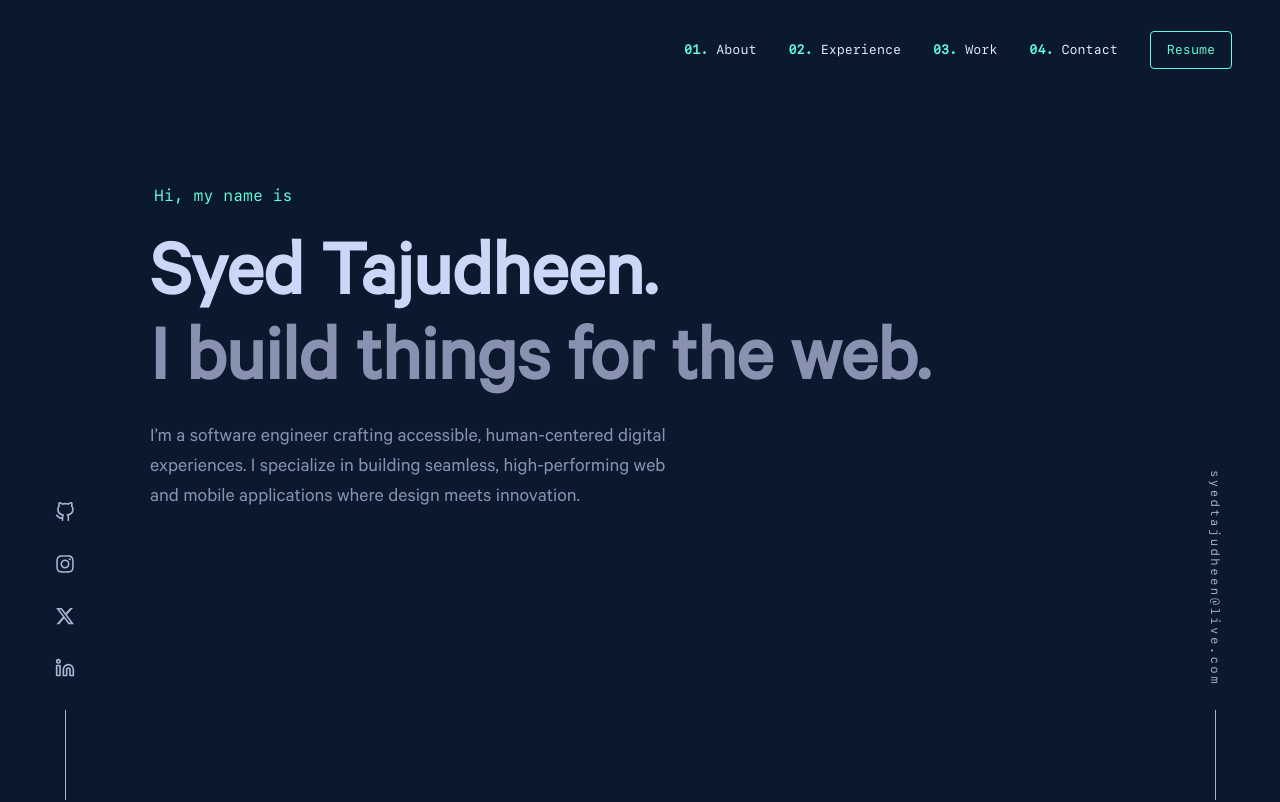
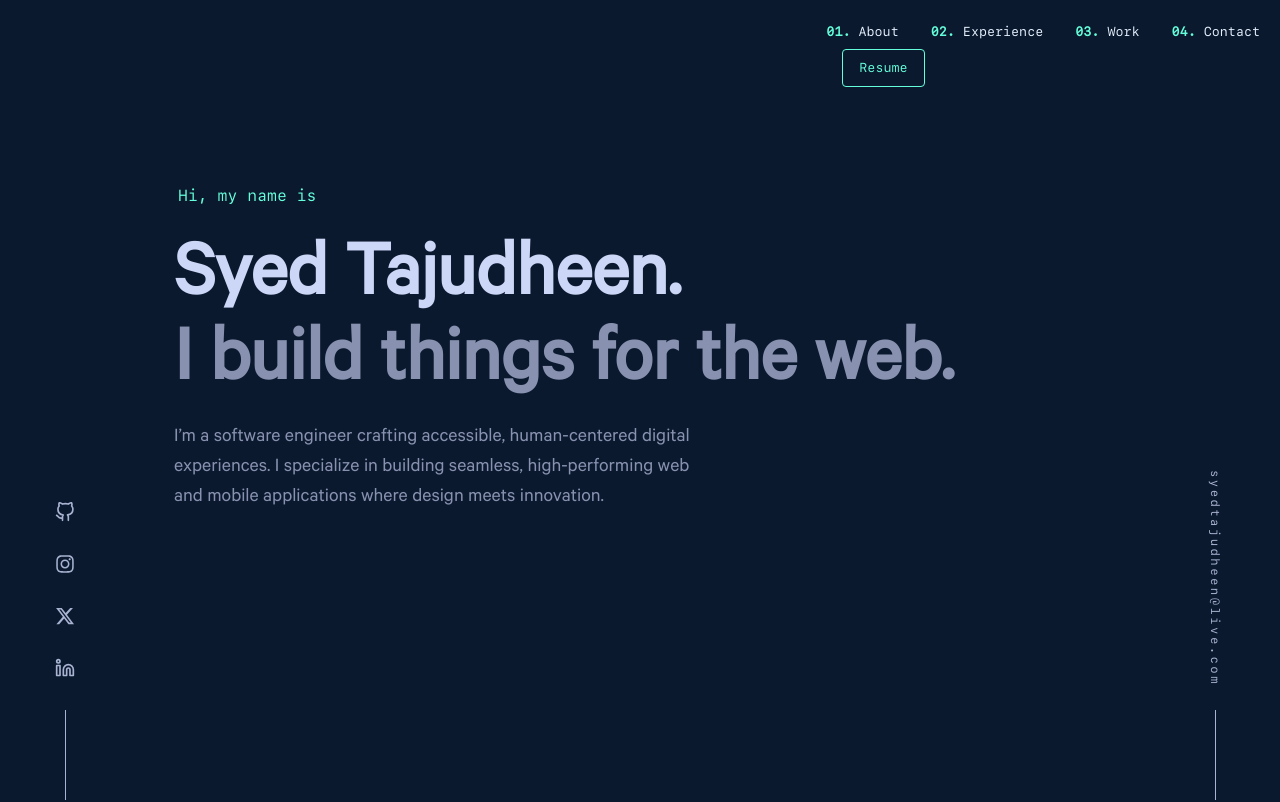
Before and after one commit to syedtajudheen/dev-portfolio, a Next.js app: page / in a window 1280 px wide. Shown: the top 802 px of the page. Built offline with nearby package versions, Linux system fonts and the light colour scheme.

Commit message:
feat: Tweaking for mobile view

```diff
--- a/src/app/globals.css
+++ b/src/app/globals.css
@@ -33,6 +33,9 @@ body {
 
     color: var(--white);
 
+    @media(max-width: 768px) {
+      --fz-heading: 16px;
+    }
 }
 
 @custom-variant dark (&:is(.dark *));
--- a/src/app/page.tsx
+++ b/src/app/page.tsx
@@ -1,14 +1,22 @@
 "use client";
 // import { style } from "framer-motion/client";
 import { Header } from "../components/Header";
-import styled from "styled-components";
+import styled, { createGlobalStyle } from "styled-components";
 import Hero from "@/components/Hero";
 import { SideWidget } from "@/components/SideElement";
 import AboutMe from "@/components/AboutMe";
 import { Work } from "@/components/Work";
 import { Experience } from "@/components/Experience";
 import { Contact } from "@/components/Contact";
-import { useRef } from "react";
+import { useRef, useState } from "react";
+import { Drawer } from "@/components/Drawer";
+import { Footer } from "@/components/Footer";
+
+const GlobalStyle = createGlobalStyle<{ open: boolean }>`
+  body {
+    overflow: ${(props) => (props.open ? "hidden" : "auto")};
+  }
+`;
 
 export type SectionRefs = {
   [key: string]: HTMLDivElement | null;
@@ -23,15 +31,22 @@ const sectionRefs: SectionRefs = {
 
 export default function Home() {
   const ref = useRef<SectionRefs>(sectionRefs);
+  const [open, setOpen] = useState(false);
 
   const handleMenuClick = (section: string) => {
+    if (section === "drawer") {
+      setOpen(true);
+      return;
+    }
     if (ref.current[section]) {
       ref.current[section]?.scrollIntoView({ behavior: "smooth" });
+      setOpen(false);
     }
   };
 
   return (
-    <div className="grid grid-rows-[100px_1fr_20px]  min-h-screen gap-16">
+    <div className="grid grid-rows-[100px_1fr_20px] min-h-screen gap-16">
+      <GlobalStyle open={open} />
       <Header onClickMenu={handleMenuClick} />
       <SideWidget orientation="left" />
       <SideWidget orientation="right" />
@@ -42,14 +57,15 @@ export default function Home() {
         <Work ref={ref} />
         <Contact ref={ref} />
       </MainContainer>
-      {/* <div className="text-white">Footer</div> */}
+      {open && <Drawer isOpen={open} onClose={() => setOpen(false)} onClickMenu={handleMenuClick} />}
+      <Footer />
     </div>
   );
 }
 
 const MainContainer = styled.main`
   padding: 0px 150px;
-  @media (max-width: 1080px) {
-    padding: 0px 100px;
+  @media (max-width: 770px) {
+    padding: 0;
   }
 `;
--- a/src/components/AboutMe.tsx
+++ b/src/components/AboutMe.tsx
@@ -43,6 +43,10 @@ export default AboutMe;
 
 const Section = styled.section`
   padding: 0 0 100px 0;
+
+  @media(max-width: 768px) {
+    padding: 0 24px 100px 24px;
+  }
 `;
 
 const ImageWrapper = styled.div`
@@ -56,6 +60,11 @@ const ImageWrapper = styled.div`
     filter: none;
     transition: 0.3s ease-in-out;
   }
+
+  @media (max-width: 768px) {
+        margin: 50px auto 0px;
+        width: 70%;
+}
 `;
 
 const SkilslList = styled.ul`
@@ -122,7 +131,7 @@ const Wrapper = styled.div`
     }
     @media (max-width: 600px) {
       height: 200px;
-      width: 100%;
+      width: 70%;
       margin-top: 16px;
     }
   }
--- a/src/components/Contact.tsx
+++ b/src/components/Contact.tsx
@@ -26,10 +26,11 @@ const Section = styled.section`
   margin: 0px auto 100px;
   text-align: center;
   gap: 16px;
-  @media (max-width: 600px) {
-    padding: 80px 50px;
+
+  @media(max-width: 768px) {
+    padding: 0 24px 100px 24px;
   }
-  @media (max-width: 1080px) {
+  @media (min-width: 1080px) {
     padding: 80px 100px;
   }
   p {
@@ -38,7 +39,7 @@ const Section = styled.section`
     color: var(--lightest-slate);
     font-family: var(--font-sans);
     margin-bottom: 16px;
-    @media (max-width: 600px) {
+    @media (max-width: 786px) {
       font-size: 18px;
     }
     @media (max-width: 400px) {
@@ -66,8 +67,9 @@ const Section = styled.section`
     }
   }
 `;
+
 const Title = styled.h4`
-  font-size: 60px;
+  font-size: clamp(36px, 5vw, 60px);
   font-weight: 600;
   color: var(--lightest-slate);
   font-family: var(--font-sans);
--- /dev/null
+++ b/src/components/Drawer.tsx
@@ -0,0 +1,110 @@
+import styled from "styled-components";
+import { X } from "lucide-react";
+
+type DrawerProps = {
+  isOpen: boolean;
+  onClose: () => void;
+  onClickMenu: (id: string) => void;
+};
+
+export const Drawer = ({ isOpen, onClose, onClickMenu }: DrawerProps) => {
+  const handleResumeClick = () => {
+    window.open("/Syed_Developer.docx", "_blank");
+  };
+  return (
+    <>
+      {isOpen && <Overlay onClick={onClose} />}
+      <DrawerContainer isOpen={isOpen}>
+        <div style={{ display: "flex", justifyContent: "flex-end", alignItems: "center" }}>
+          <CloseButton onClick={onClose}>
+            <X size={24} />
+          </CloseButton>
+        </div>
+        <MenuList>
+          <Menu onClick={() => onClickMenu("about")}>About</Menu>
+          <Menu onClick={() => onClickMenu("experience")}>Experience</Menu>
+          <Menu onClick={() => onClickMenu("work")}>Work</Menu>
+          <Menu onClick={() => onClickMenu("contact")}>Contact</Menu>
+        </MenuList>
+        <Button onClick={handleResumeClick}>Resume</Button>
+      </DrawerContainer>
+    </>
+  );
+};
+
+
+const Overlay = styled.div`
+  position: fixed;
+  inset: 0;
+  background: rgba(0, 0, 0, 0.5);
+  backdrop-filter: blur(3px);
+  z-index: 40;
+  cursor: pointer;
+`;
+
+const DrawerContainer = styled.div<{ isOpen: boolean }>`
+  position: fixed;
+  top: 0;
+  right: 0;
+  height: 100%;
+  width: 70%;
+  background: var(--light-navy);
+  box-shadow: -2px 0 10px rgba(0, 0, 0, 0.1);
+  z-index: 50;
+  padding: 20px;
+  display: flex;
+  flex-direction: column;
+  transform: ${({ isOpen }) => (isOpen ? "translateX(0)" : "translateX(100%)")};
+  transition: transform 0.3s ease-in-out;
+`;
+
+const CloseButton = styled.button`
+  background: none;
+  border: none;
+  cursor: pointer;
+  padding: 5px;
+  display: flex;
+  align-items: center;
+  justify-content: center;
+`;
+
+const MenuList = styled.ol`
+  display: flex;
+  flex-direction: column;
+  color: inherit;
+  counter-reset: item;
+  list-style: none;
+  font-family: var(--font-mono);
+  margin: 36px 0;
+  /* display: none; */
+  /* Apply counter to list items */
+  & li::before {
+    counter-increment: item;
+    content: "0"counter(item) ". "; /* Adds dynamic numbering */
+    font-weight: bold;
+    color: var(--green);
+  }
+`;
+
+const Menu = styled.li`
+  padding: 0.5rem;
+  &:hover {
+    color: var(--green);
+    cursor: pointer;
+  }
+`;
+
+const Button = styled.button`
+  border: 1px solid var(--green);
+  border-radius: var(--border-radius);
+  padding: 8px 16px;
+  background-color: transparent;
+  color: var(--green);
+  cursor: pointer;
+
+  &:hover {
+    outline: none;
+    box-shadow: 4px 4px 0 0 var(--green);
+    transform: translate(-5px, -5px);
+  }
+`;
--- a/src/components/Experience.tsx
+++ b/src/components/Experience.tsx
@@ -126,6 +126,10 @@ const Section = styled.section`
     color: var(--green);
     text-decoration: none;
   }
+
+  @media(max-width: 768px) {
+    padding: 0 24px 100px 24px;
+  }
 `;
 
 const TabList = styled.div`
--- /dev/null
+++ b/src/components/Footer.tsx
@@ -0,0 +1,40 @@
+import styled from "styled-components";
+import { FiGithub, FiLinkedin } from "react-icons/fi";
+import { FaInstagram } from "react-icons/fa";
+import { FaXTwitter } from "react-icons/fa6";
+
+export const Footer = () => {
+
+  return (
+    <ListWrapper as="ul">
+      <li><Link href="https://github.com/syedtajudheen" target="_blank" as="a"><FiGithub size={20} color="var(--light-slate)" /></Link></li>
+      <li><Link href="https://www.instagram.com/syedtajudheen/" target="_blank" as="a"><FaInstagram size={20} color="var(--light-slate)" /></Link></li>
+      <li><Link href="https://x.com/syedtajudheen" target="_blank" as="a"><FaXTwitter size={20} color="var(--light-slate)" /></Link></li>
+      <li><Link href="https://www.linkedin.com/in/syed-tajudheen/" target="_blank" as="a"><FiLinkedin size={20} color="var(--light-slate)" /></Link></li>
+    </ListWrapper>
+  )
+}
+
+const ListWrapper = styled.ul`
+  display: flex;
+  flex-direction: row;
+  justify-content: center;
+  align-items: center;
+  gap: 32px;
+  height: 100%;
+  padding-bottom: 32px;
+  display: none;
+
+  @media(max-width: 768px) {
+    display: flex;
+  }
+`;
+
+const Link = styled.a`
+  color: var(--light-slate);
+  cursor: pointer;
+
+  & svg:hover {
+    color: var(--green) !important;
+  }
+`;
--- a/src/components/Header.tsx
+++ b/src/components/Header.tsx
@@ -1,3 +1,4 @@
+import { BiMenuAltRight } from "react-icons/bi";
 import styled from "styled-components";
 
 type HeaderProps = {
@@ -9,7 +10,8 @@ export const Header = ({ onClickMenu }: HeaderProps) => {
     window.open("/Syed_Developer.docx", "_blank");
   };
   return (
-    <div className="w-full flex flex-row justify-end items-center text-[13px] font-[family-name:var(--font-mono)] px-12">
+    <HeaderWrapper>
+      <NavMenu>
         <MenuList className="flex flex-row gap-4">
           <Menu onClick={() => onClickMenu("about")}>About</Menu>
           <Menu onClick={() => onClickMenu("experience")}>Experience</Menu>
@@ -17,9 +19,37 @@ export const Header = ({ onClickMenu }: HeaderProps) => {
           <Menu onClick={() => onClickMenu("contact")}>Contact</Menu>
         </MenuList>
         <Button onClick={handleResumeClick}>Resume</Button>
-    </div>
+      </NavMenu>
+
+      <DrawerMenu>
+        <BiMenuAltRight size={48} color={"var(--green)"} onClick={() => onClickMenu("drawer")}/>
+      </DrawerMenu>
+    </HeaderWrapper>
   );
 };
+
+const HeaderWrapper = styled.header`
+  width: 100%;
+  display: flex;
+  flex-direction: row;
+  justify-content: flex-end;
+  align-items: center;
+  font-size: var(--fz-xs);
+  font-family: var(--font-mono);
+  padding: 0 12px;
+`;
+
+const NavMenu = styled.nav`
+  @media(max-width: 770px) {
+    display: none;
+  }
+`;
+
+const DrawerMenu = styled.div`
+  @media(min-width: 770px) {
+    display: none;
+  }
+`;
 
 const MenuList = styled.ol`
   display: flex;
@@ -27,13 +57,17 @@ const MenuList = styled.ol`
   color: inherit;
   counter-reset: item;
   list-style: none;
-
+  /* display: none; */
   /* Apply counter to list items */
   & li::before {
     counter-increment: item;
     content: "0"counter(item) ". "; /* Adds dynamic numbering */
     font-weight: bold;
     color: var(--green);
+  }
+
+  @media screen {
+
   }
 `;
 
--- a/src/components/Hero.tsx
+++ b/src/components/Hero.tsx
@@ -29,8 +29,9 @@ const HeroSection = styled.section`
   height: calc(100vh - 100px);
   display: flex;
   flex-direction: column;
+  padding: 0 24px;
 
-   h1 {
+  h1 {
     margin: 20px 0px 30px 4px;
     color: var(--green);
     font-size: clamp(var(--fz-sm), 5vw, var(--fz-md));
--- a/src/components/SectionHeader.tsx
+++ b/src/components/SectionHeader.tsx
@@ -13,12 +13,13 @@ export const SectionHeader = ({ count, children }: SectionHeaderProps) => {
 
 
 const Header = styled.h2<{ count: number }>`
-  font-size: var(--fz-heading);
   font-weight: 600;
   font-family: var(--font-sans);
   margin-bottom: 16px;
   display: flex;
   align-items: center;
+  font-size: clamp(26px, 5vw, var(--fz-heading));
+  white-space: nowrap;
 
   &::before {
     position: relative;
@@ -37,6 +38,11 @@ const Header = styled.h2<{ count: number }>`
     height: 1px;
     background-color: var(--lightest-navy);
     margin-left: 10px;
-    margin-top: 4px;
+    margin-top: -6px;
+
+    @media (max-width: 768px) {
+      width: 100%;
+    }
   }
+
 `;
--- a/src/components/SideElement.tsx
+++ b/src/components/SideElement.tsx
@@ -49,6 +49,10 @@ const SideElement = styled.div<SideWidgetProps>`
     margin: 0px auto;
     background-color: var(--light-slate);
   }
+
+  @media(max-width: 770px) {
+    display: none;
+  }
 `;
 
 const ListWrapper = styled.ul`
--- a/src/components/Work.tsx
+++ b/src/components/Work.tsx
@@ -90,6 +90,10 @@ export const Work = ({ ref }: WorkProps) => {
 
 const Section = styled.section`
   padding: 80px 150px;
+
+  @media(max-width: 768px) {
+    padding: 0 24px 100px 24px;
+  }
 `;
 
 const GridWrapper = styled.div`
@@ -98,6 +102,10 @@ const GridWrapper = styled.div`
   grid-template-rows: auto;
   gap: 20px;
   font-family: var(--font-sans);
+
+  @media(max-width: 768px) {
+    grid-template-columns: 1fr;
+  }
 `;
 
 const FeaturedText = styled.label`
@@ -140,7 +148,7 @@ const Project = styled.div`
   width: 100%;
   box-shadow: 0 10px 30px -15px var(--navy-shadow);
   transition: var(--transition);
-  overflow: auto;
+  overflow: hidden;
   cursor: pointer;
 
   &:hover {
```
Lines whose indentation alone changed are shown as unchanged.
